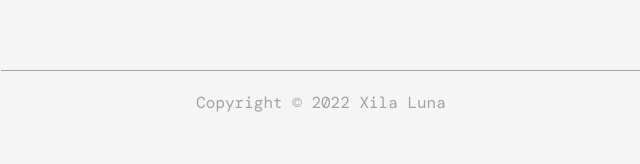
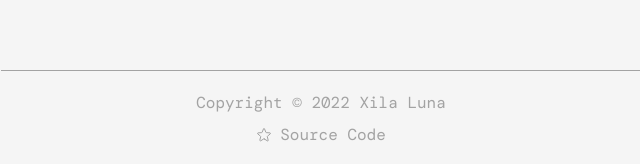
Before and after one commit to xilaluna/xilaluna.com, a Next.js app: page / in a window 1280 px wide. Shown: the part 1810-1974 px from the top of the page, without its empty margins (319-959 px from the left). Before the commit the page ends 1945 px from the top, so only its background shows below. Built offline with nearby package versions, Linux system fonts and the light colour scheme.

Commit message:
feat(footer): added link to portfolio source code

```diff
--- a/src/components/Footer.tsx
+++ b/src/components/Footer.tsx
@@ -1,6 +1,8 @@
+import { Star } from 'phosphor-react';
+
 const Copyright = () => {
   return (
-    <p className="text-center text-neutral-400 dark:text-neutral-600">
+    <p className="pb-2 text-neutral-400 dark:text-neutral-600">
       {'Copyright © '}
       {new Date().getFullYear()}
       {' Xila Luna'}
@@ -10,8 +12,17 @@ const Copyright = () => {
 
 const Footer: React.FC = () => {
   return (
-    <footer className="border-color container mt-auto border-t py-3 sm:py-5">
+    <footer className="border-color container mt-auto flex flex-col items-center justify-center border-t py-3 sm:py-5">
       <Copyright />
+      <a
+        className="text-neutral-400 hover:text-pink-400 hover:underline dark:text-neutral-600 dark:hover:text-indigo-400"
+        href="https://github.com/xilaluna/xilaluna.com"
+        target="_blank"
+        rel="noopener noreferrer"
+      >
+        <Star className="mb-0.5 mr-2 inline-block h-4 w-4 align-middle" />
+        Source Code
+      </a>
     </footer>
   );
 };
```
